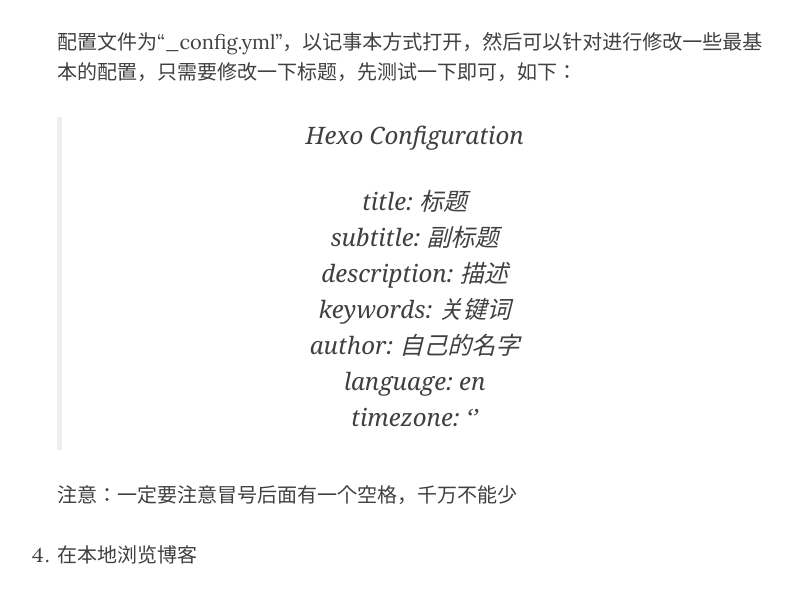
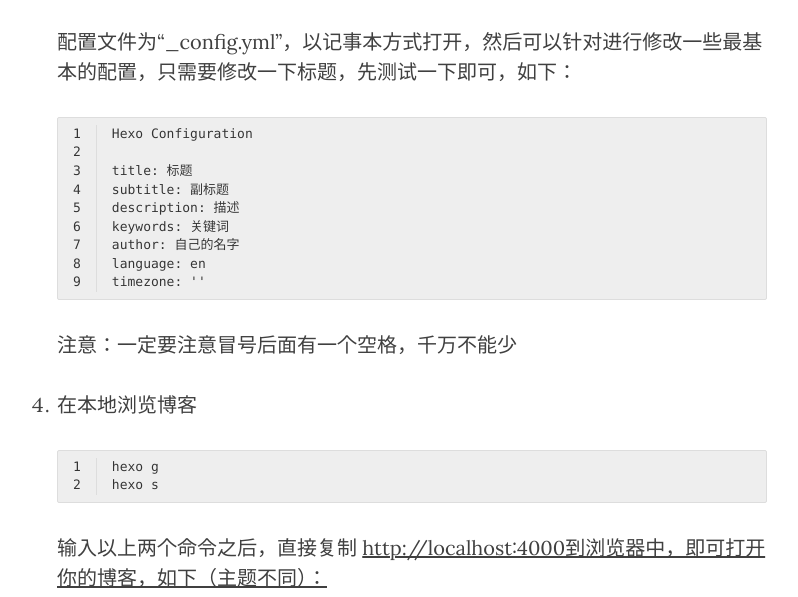
Before and after one commit to SanDuoHou/SanDuoHou.github.io, a plain HTML site: page 2020/10/10/使用Hexo搭建博客并部署到GitHubb/index.html in a window 1280 px wide. Shown: the part 3888-4485 px from the top of the page, without its empty margins (248-1046 px from the left). Drawn offline with nearby package versions, Linux system fonts and the light colour scheme.

Commit message:
Site updated: 2020-10-10 20:42:15

```diff
--- a/2020/10/10/使用Hexo搭建博客并部署到GitHubb/index.html
+++ b/2020/10/10/使用Hexo搭建博客并部署到GitHubb/index.html
@@ -261,10 +261,8 @@
 </li>
 <li><p>修改部分基础配置</p>
 <p>配置文件为“_config.yml”，以记事本方式打开，然后可以针对进行修改一些最基本的配置，只需要修改一下标题，先测试一下即可，如下：</p>
-<blockquote>
-<p>Hexo Configuration</p>
-<p>title: 标题<br>subtitle: 副标题<br>description: 描述<br>keywords: 关键词<br>author: 自己的名字<br>language: en<br>timezone: ‘’</p>
-</blockquote>
+<figure class="highlight plain"><table><tr><td class="gutter"><pre><span class="line">1</span><br><span class="line">2</span><br><span class="line">3</span><br><span class="line">4</span><br><span class="line">5</span><br><span class="line">6</span><br><span class="line">7</span><br><span class="line">8</span><br><span class="line">9</span><br></pre></td><td class="code"><pre><span class="line">Hexo Configuration</span><br><span class="line"></span><br><span class="line">title: 标题</span><br><span class="line">subtitle: 副标题</span><br><span class="line">description: 描述</span><br><span class="line">keywords: 关键词</span><br><span class="line">author: 自己的名字</span><br><span class="line">language: en</span><br><span class="line">timezone: &#39;&#39;</span><br></pre></td></tr></table></figure>
+
 <p>注意：一定要注意冒号后面有一个空格，千万不能少</p>
 </li>
 <li><p>在本地浏览博客</p>
```
